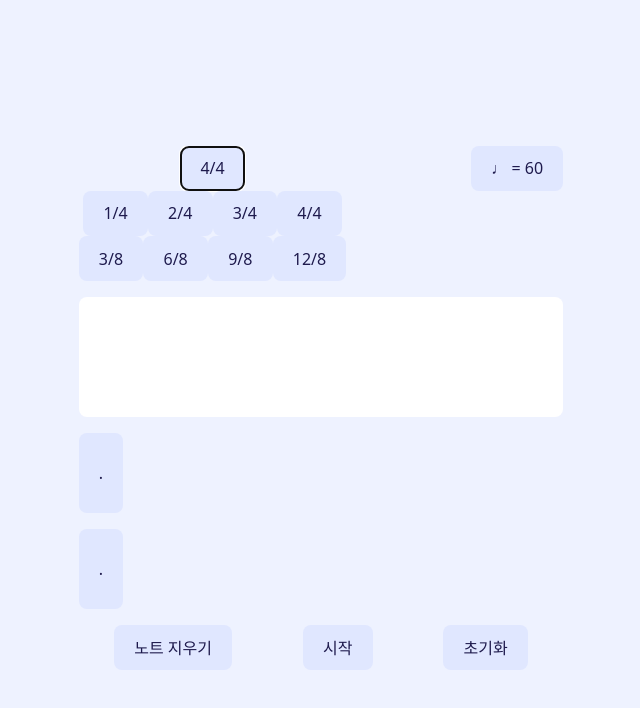
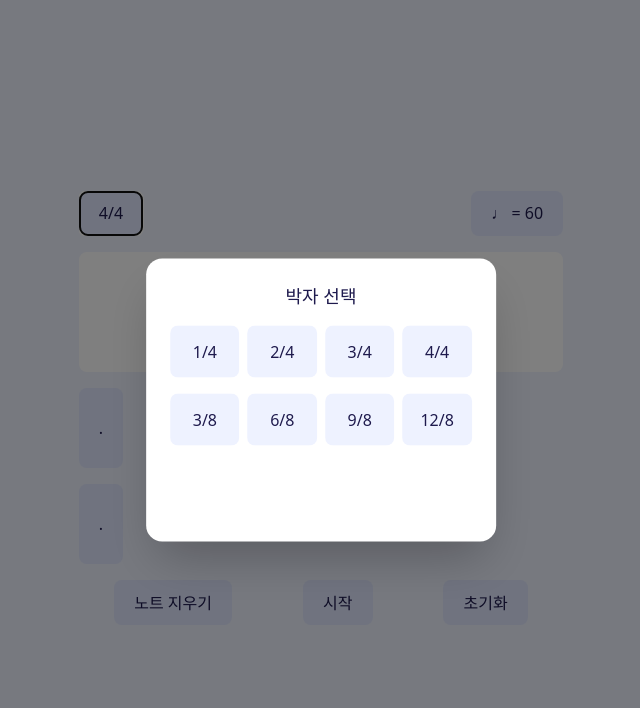
Before and after one commit to stothey0804/rhythm-helper, a React (Vite) app: page / in a window 1280 px wide. Both pictures are taken after a click on the button "4/4". Shown: the top 708 px of the page, without its empty margins (319-959 px from the left). Built offline with nearby package versions, Linux system fonts and the light colour scheme.

Commit message:
feat: 모달 스타일 세팅

```diff
--- a/src/components/layouts/Tempo.tsx
+++ b/src/components/layouts/Tempo.tsx
@@ -1,6 +1,7 @@
 import { useState, useCallback } from "react";
 import { useGlobalStore } from "../../utils/store";
 import { MAX_TEMPO, MIN_TEMPO, useLongPress } from "../../utils";
+import "./modal.css";
 
 const Tempo = () => {
   const meter = useGlobalStore((state) => state.meter);
@@ -52,30 +53,50 @@ const TempoLayer = ({ toggleIsLayerOpen }: { toggleIsLayerOpen: Function }) => {
   );
 
   return (
-    <div>
-      <div>
-        <button {...decreaseProps}>{"-"}</button>
+    <>
+      {/* Backdrop */}
+      <div className="modal-backdrop" onClick={() => toggleIsLayerOpen()} />
+
+      {/* Modal */}
+      <div className="modal-container">
+        <h3 className="modal-title">템포 설정</h3>
+
+        <div className="tempo-controls">
+          <button {...decreaseProps} className="tempo-btn">
+            -
+          </button>
           <input
             type="number"
             value={tempo}
             onChange={handleTempoChange}
             onBlur={handleTempoBlur}
+            className="tempo-input"
           />
-        <button {...increaseProps}>{"+"}</button>
+          <button {...increaseProps} className="tempo-btn">
+            +
+          </button>
         </div>
-      <div>
+
+        <div className="tempo-slider-container">
           <input
             type="range"
             min={MIN_TEMPO}
             max={MAX_TEMPO}
             value={tempo}
             onChange={handleTempoChange}
-        ></input>
-      </div>
-      <div>
-        <button onClick={() => toggleIsLayerOpen()}>닫기</button>
+            className="tempo-slider"
+          />
+          <div className="tempo-range-labels">
+            <span>{MIN_TEMPO}</span>
+            <span>{MAX_TEMPO}</span>
           </div>
         </div>
+
+        <button onClick={() => toggleIsLayerOpen()} className="modal-btn-primary">
+          확인
+        </button>
+      </div>
+    </>
   );
 };
 
--- a/src/components/layouts/TimeSignature.tsx
+++ b/src/components/layouts/TimeSignature.tsx
@@ -1,6 +1,7 @@
 import { useState } from "react";
 import { useBarStore, useGlobalStore } from "../../utils/store";
 import { CONFIRM_MSG_METER_CHANGE_KR } from "../../utils";
+import "./modal.css";
 
 const TimeSignature = ({}) => {
   // 기준박과 최대 갯수
@@ -46,36 +47,81 @@ const TimeLayer = ({ toggleIsLayerOpen }: { toggleIsLayerOpen: Function }) => {
   };
 
   return (
-    <div>
-      <div>
-        <button onClick={handleBtnClick} data-value={"1/4"}>
+    <>
+      {/* Backdrop */}
+      <div className="modal-backdrop" onClick={() => toggleIsLayerOpen()} />
+
+      {/* Modal */}
+      <div className="modal-container">
+        <h3 className="modal-title">박자 선택</h3>
+
+        <div className="time-signature-grid">
+          <button
+            onClick={handleBtnClick}
+            data-value={"1/4"}
+            className="time-signature-btn"
+          >
             1/4
           </button>
-        <button onClick={handleBtnClick} data-value={"2/4"}>
+          <button
+            onClick={handleBtnClick}
+            data-value={"2/4"}
+            className="time-signature-btn"
+          >
             2/4
           </button>
-        <button onClick={handleBtnClick} data-value={"3/4"}>
+          <button
+            onClick={handleBtnClick}
+            data-value={"3/4"}
+            className="time-signature-btn"
+          >
             3/4
           </button>
-        <button onClick={handleBtnClick} data-value={"4/4"}>
+          <button
+            onClick={handleBtnClick}
+            data-value={"4/4"}
+            className="time-signature-btn"
+          >
             4/4
           </button>
         </div>
-      <div>
-        <button onClick={handleBtnClick} data-value={"3/8"}>
+
+        <div className="time-signature-grid">
+          <button
+            onClick={handleBtnClick}
+            data-value={"3/8"}
+            className="time-signature-btn"
+          >
             3/8
           </button>
-        <button onClick={handleBtnClick} data-value={"6/8"}>
+          <button
+            onClick={handleBtnClick}
+            data-value={"6/8"}
+            className="time-signature-btn"
+          >
             6/8
           </button>
-        <button onClick={handleBtnClick} data-value={"9/8"}>
+          <button
+            onClick={handleBtnClick}
+            data-value={"9/8"}
+            className="time-signature-btn"
+          >
             9/8
           </button>
-        <button onClick={handleBtnClick} data-value={"12/8"}>
+          <button
+            onClick={handleBtnClick}
+            data-value={"12/8"}
+            className="time-signature-btn"
+          >
             12/8
           </button>
         </div>
+
+        <button onClick={() => toggleIsLayerOpen()} className="modal-btn-primary">
+          취소
+        </button>
       </div>
+    </>
   );
 };
 
--- /dev/null
+++ b/src/components/layouts/modal.css
@@ -0,0 +1,209 @@
+/* Modal 공통 스타일 */
+.modal-backdrop {
+  position: fixed;
+  inset: 0;
+  background-color: rgba(0, 0, 0, 0.5);
+  z-index: 40;
+}
+
+.modal-container {
+  position: fixed;
+  top: 50%;
+  left: 50%;
+  transform: translate(-50%, -50%);
+  z-index: 50;
+  background-color: white;
+  border-radius: 1rem;
+  box-shadow: 0 25px 50px -12px rgba(0, 0, 0, 0.25);
+  padding: 1.5rem;
+  min-width: 320px;
+  max-width: 90vw;
+}
+
+.modal-title {
+  font-size: 1.125rem;
+  font-weight: 600;
+  margin-bottom: 1rem;
+  color: var(--color-indigo-950);
+  text-align: center;
+}
+
+/* Tempo Layer 전용 스타일 */
+.tempo-controls {
+  display: flex;
+  align-items: center;
+  justify-content: center;
+  gap: 0.75rem;
+  margin-bottom: 1.5rem;
+}
+
+.tempo-btn {
+  width: 2.5rem;
+  height: 2.5rem;
+  padding: 0;
+  border-radius: 9999px;
+  background-color: var(--color-indigo-100);
+  color: var(--color-indigo-950);
+  font-weight: bold;
+  font-size: 1.25rem;
+  border: none;
+  cursor: pointer;
+  transition: background-color 0.2s;
+}
+
+.tempo-btn:hover {
+  background-color: var(--color-indigo-200);
+}
+
+.tempo-btn:active {
+  background-color: var(--color-indigo-300);
+}
+
+.tempo-input {
+  width: 5rem;
+  text-align: center;
+  font-size: 1.5rem;
+  font-weight: bold;
+  background-color: var(--color-indigo-50);
+  border-radius: 0.5rem;
+  padding: 0.5rem 0.75rem;
+  color: var(--color-indigo-950);
+  border: 2px solid transparent;
+  transition: border-color 0.2s;
+}
+
+.tempo-input:focus {
+  outline: none;
+  border-color: var(--color-indigo-400);
+}
+
+.tempo-slider-container {
+  margin-bottom: 1.5rem;
+}
+
+.tempo-slider {
+  width: 100%;
+  height: 6px;
+  border-radius: 3px;
+  background: linear-gradient(
+    to right,
+    var(--color-indigo-200),
+    var(--color-indigo-400)
+  );
+  outline: none;
+  cursor: pointer;
+}
+
+.tempo-slider::-webkit-slider-thumb {
+  -webkit-appearance: none;
+  appearance: none;
+  width: 18px;
+  height: 18px;
+  border-radius: 50%;
+  background: var(--color-indigo-600);
+  cursor: pointer;
+  transition: background-color 0.2s;
+}
+
+.tempo-slider::-webkit-slider-thumb:hover {
+  background: var(--color-indigo-700);
+}
+
+.tempo-slider::-moz-range-thumb {
+  width: 18px;
+  height: 18px;
+  border-radius: 50%;
+  background: var(--color-indigo-600);
+  cursor: pointer;
+  border: none;
+  transition: background-color 0.2s;
+}
+
+.tempo-slider::-moz-range-thumb:hover {
+  background: var(--color-indigo-700);
+}
+
+.tempo-range-labels {
+  display: flex;
+  justify-content: space-between;
+  font-size: 0.75rem;
+  color: var(--color-indigo-400);
+  margin-top: 0.25rem;
+}
+
+/* TimeSignature Layer 전용 스타일 */
+.time-signature-grid {
+  display: grid;
+  grid-template-columns: repeat(4, 1fr);
+  gap: 0.5rem;
+  margin-bottom: 1rem;
+}
+
+.time-signature-btn {
+  padding: 0.75rem 1rem;
+  background-color: var(--color-indigo-50);
+  color: var(--color-indigo-950);
+  border-radius: 0.5rem;
+  font-weight: 500;
+  font-size: 1rem;
+  border: 2px solid transparent;
+  cursor: pointer;
+  transition: all 0.2s;
+}
+
+.time-signature-btn:hover {
+  background-color: var(--color-indigo-100);
+  border-color: var(--color-indigo-300);
+  transform: translateY(-1px);
+}
+
+.time-signature-btn:active {
+  background-color: var(--color-indigo-200);
+  transform: translateY(0);
+}
+
+/* Modal 버튼 */
+.modal-btn-primary {
+  width: 100%;
+  background-color: var(--color-indigo-500);
+  color: white;
+  border-radius: 0.5rem;
+  padding: 0.5rem;
+  font-weight: 500;
+  border: none;
+  cursor: pointer;
+  transition: background-color 0.2s;
+  margin-top: 1rem;
+}
+
+.modal-btn-primary:hover {
+  background-color: var(--color-indigo-600);
+}
+
+.modal-btn-primary:active {
+  background-color: var(--color-indigo-700);
+}
+
+/* 반응형 스타일 */
+@media (max-width: 600px) {
+  .modal-container {
+    min-width: 280px;
+    padding: 1.25rem;
+  }
+
+  .tempo-input {
+    width: 4rem;
+    font-size: 1.25rem;
+  }
+
+  .tempo-btn {
+    width: 2rem;
+    height: 2rem;
+    font-size: 1rem;
+  }
+
+  .time-signature-btn {
+    padding: 0.625rem 0.75rem;
+    font-size: 0.875rem;
+  }
+}
```
Lines whose indentation alone changed are shown as unchanged.
